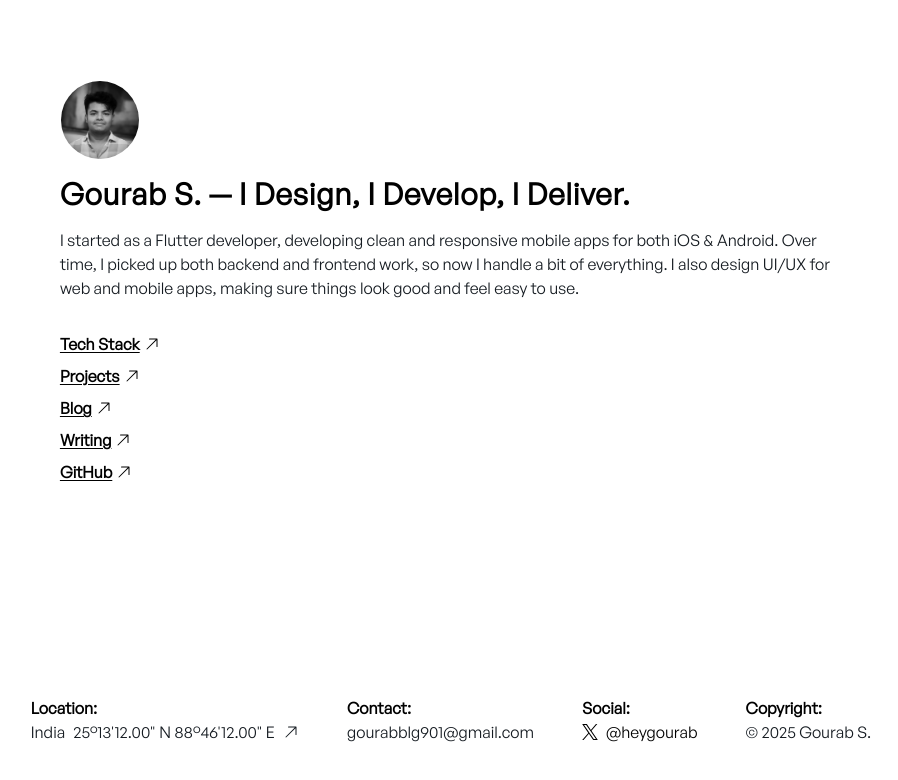
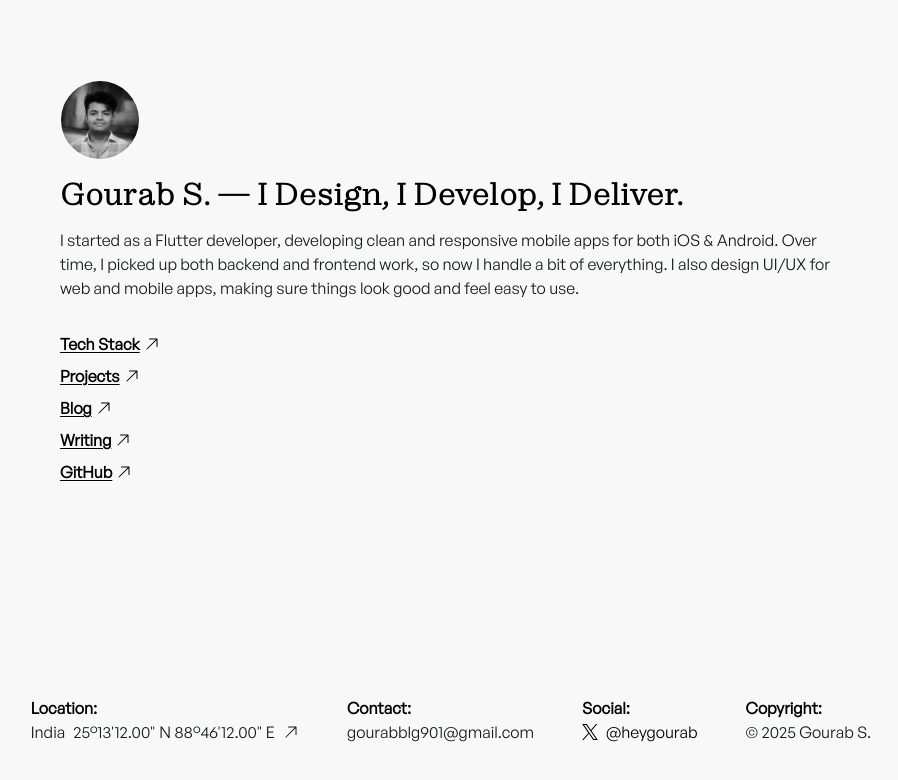
Before and after one commit to heygourab/personal_portfolio_nextjs, a Next.js app: page / in a window 1280 px wide. Shown: the top 780 px of the page, without its empty margins (189-1087 px from the left). Built offline with nearby package versions, Linux system fonts and the light colour scheme.

Commit message:
Add custom font support and update global styles; enhance homepage layout and not-found page semantics for improved user experience.

```diff
--- a/app/(main)/page.tsx
+++ b/app/(main)/page.tsx
@@ -1,6 +1,7 @@
 import Image from "next/image";
 import profilePicture from "@/public/me.png";
 import { NavItem } from "./ui/nav-item";
+import { zodiakSerif } from "../fonts";
 
 export default function Home() {
   return (
@@ -14,7 +15,9 @@ export default function Home() {
           priority
           className="size-16 rounded-full border object-cover md:size-20"
         />
-        <h1 className="mt-4 text-2xl font-bold tracking-wide text-balance md:text-3xl">
+        <h1
+          className={`${zodiakSerif.className} mt-4 text-2xl font-bold tracking-wide text-balance md:text-3xl`}
+        >
           Gourab S. — I Design, I Develop, I Deliver.
         </h1>
       </div>
@@ -29,7 +32,7 @@ export default function Home() {
         <NavItem href="/techstack" label="Tech Stack" />
         <NavItem href="/project" label="Projects" />
         <NavItem href="/blog" label="Blog" />
-        <NavItem href="https://heygourab.medium.com" label="Writing" external/>
+        <NavItem href="https://heygourab.medium.com" label="Writing" external />
         <NavItem href="https://github.com/heygourab" label="GitHub" external />
       </ul>
     </>
--- /dev/null
+++ b/app/fonts.tsx
@@ -0,0 +1,10 @@
+import localFont from "next/font/local";
+
+export const generalSan = localFont({
+  src: "../public/font/GeneralSans-Regular.woff2",
+});
+
+export const zodiakSerif = localFont({
+  src: "../public/font/Zodiak-Light.woff2",
+  variable: "--font-zodiak-light",
+});
--- a/app/globals.css
+++ b/app/globals.css
@@ -1,7 +1,7 @@
 @import "tailwindcss";
 
 :root {
-  --background: #ffffff;
+  --background: #f8f8f8;
   --foreground: #000000;
 }
 
@@ -15,5 +15,5 @@
 body {
   background: var(--background);
   color: var(--foreground);
-  font-family: Arial, Helvetica, sans-serif;
+  font-family: Helvetica, Arial, sans-serif;
 }
--- a/app/layout.tsx
+++ b/app/layout.tsx
@@ -1,12 +1,9 @@
 import "./globals.css";
-import localFont from "next/font/local";
+
 import type { Metadata } from "next";
 import { Analytics } from "@vercel/analytics/next";
 import { SpeedInsights } from "@vercel/speed-insights/next";
-
-const generalSan = localFont({
-  src: "../public/font/GeneralSans-Regular.woff2",
-});
+import { generalSan } from "./fonts";
 
 export const metadata: Metadata = {
   title: "Gourab S. | Full-Stack Developer Portfolio",
@@ -38,12 +35,6 @@ export const metadata: Metadata = {
     url: "https://heygourab.vercel.app/",
     siteName: "Gourab S. Portfolio",
   },
-  twitter: {
-    card: "summary_large_image",
-    title: "Gourab S. | Full-Stack Developer Portfolio",
-    description:
-      "Gourab S. – Full-Stack Developer with expertise in Next.js, Flutter, and AI. Check out my web and mobile projects!",
-  },
   verification: {
     google: "ARWp3X0opOMDCC4wwObbbB6gRrIZemaA5gBcHyTQfyY",
   },
--- a/app/not-found.tsx
+++ b/app/not-found.tsx
@@ -15,7 +15,7 @@ export default function NotFound() {
         className=""
         priority
       />
-      <h1 className="text-xl font-bold">Page Not Found | 404</h1>
+      <p className="text-xl font-bold">Page Not Found | 404</p>
       <Link href="/" className="font-bold underline underline-offset-2">
         Go Back
       </Link>
```
Also changed, not shown: public/font/Zodiak-Light.woff2 (added).
